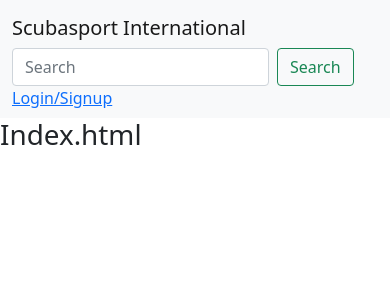
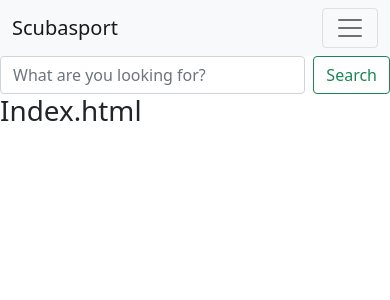
Before and after one commit to dannymagnus/CI_MS5_Ecomm, a Django app: page / in a window 390 px wide. Shown: the top 300 px of the page. Run offline with Django 3.2, Linux system fonts and the light colour scheme; some libraries are stand-ins or nearby versions.

Commit message:
add upper nav bar to base.html(incomplete) and collapse functionality

```diff
--- a/static/css/base.css
+++ b/static/css/base.css
@@ -0,0 +1,9 @@
+@import url("https://cdn.jsdelivr.net/npm/bootstrap-icons@1.8.1/font/bootstrap-icons.css");
+
+.bi-bag{
+    font-size: 1.5em;
+}
+
+.line-height-1halfem{
+    line-height: 1.5em;
+}
--- a/templates/base.html
+++ b/templates/base.html
@@ -37,17 +37,74 @@
     </head>
     <body>
         <header>
-            <nav class="navbar navbar-light bg-light">
+            <nav class="navbar navbar-expand-lg navbar-light bg-light">
                 <div class="container-fluid">
-                  <a class="navbar-brand">Scubasport International</a>
-                  <form class="d-flex">
-                    <input class="form-control me-2" type="search" placeholder="Search" aria-label="Search">
+                  <a class="navbar-brand" href="#">Scubasport</a>
+                  <button class="navbar-toggler" type="button" data-bs-toggle="collapse" data-bs-target="#navbarTogglerDemo02" aria-controls="navbarTogglerDemo02" aria-expanded="false" aria-label="Toggle navigation">
+                    <span class="navbar-toggler-icon"></span>
+                  </button>
+                  <div class="collapse navbar-collapse d-lg-none" id="navbarTogglerDemo02">
+                    <ul class="d-lg-none navbar-nav me-auto mb-2 mb-lg-0">
+                      <li class="nav-item">
+                        <a class="nav-link active" aria-current="page" href="{% url 'home' %}">Home</a>
+                      </li>
+                      <li class="nav-item dropdown">
+                        <a class="nav-link dropdown-toggle" data-bs-toggle="dropdown" href="#" role="button" aria-expanded="false">Shop</a>
+                        <ul class="dropdown-menu">
+                          <li><a class="dropdown-item" href="#">Regulators</a></li>
+                          <li><a class="dropdown-item" href="#">BCDs</a></li>
+                          <li><a class="dropdown-item" href="#">Computers</a></li>
+                          <li><hr class="dropdown-divider"></li>
+                          <li><a class="dropdown-item" href="#">Wetsuits</a></li>
+                          <li><a class="dropdown-item" href="#">Drysuits</a></li>
+                          <li><a class="dropdown-item" href="#">Masks</a></li>
+                          <li><a class="dropdown-item" href="#">Fins</a></li>
+                        </ul>
+                      </li>
+                      <li class="nav-item dropdown">
+                        <a class="nav-link dropdown-toggle" data-bs-toggle="dropdown" href="#" role="button" aria-expanded="false">Learn to Scuba</a>
+                        <ul class="dropdown-menu">
+                          <li><a class="dropdown-item" href="#">Discover Scuba</a></li>
+                          <li><a class="dropdown-item" href="#">Open Wate Diver</a></li>
+                          <li><a class="dropdown-item" href="#">Advanced Diver</a></li>
+                          <li><a class="dropdown-item" href="#">Rescue Diver</a></li>
+                          <li><hr class="dropdown-divider"></li>
+                          <li><a class="dropdown-item" href="#">Become a PADI Pro</a></li>
+                        </ul>
+                      </li>
+                    </ul>
+                    <form class="d-none d-lg-flex mx-auto">
+                      <input class="form-control" type="search" placeholder="What are you looking for?" aria-label="Search">
+                      <button class="btn btn-outline-success" type="submit">Search</button>
+                    </form>
+                    <ul class="navbar-nav me-auto me-lg-1 ms-lg-auto mb-2 mb-lg-0">
+                        <!--Use all allauth in django to manage users and authentication-->
+                        {% if user.is_authenticated %}
+                            <li class="nav-item lg-align-self-lg-center">
+                                <a class="nav-link" href="{% url 'account_logout' %}">Logout</a>
+                            </li>
+                        {% else %}
+                            <li class="nav-item align-self-lg-center">
+                                <a class="nav-link" href="{% url 'account_login' %}">Login/Signup</a>
+                            </li>
+                        {% endif %}
+                        <li class="nav-item">
+                            <a class="nav-link"><i class="bi bi-bag"></i></a>
+                        </li>
+                    </ul>
+                  </div>
+                </div>
+              </nav>
+              <div>
+                <form class="d-lg-none d-flex">
+                    <input class="form-control me-2" type="search" placeholder="What are you looking for?" aria-label="Search">
                     <button class="btn btn-outline-success" type="submit">Search</button>
                   </form>
-                  <a class = "navbar-item">Login/Signup</a>
-                </div>
-              </nav>
+              </div>
         </header>
+        {% if messages %}
+            <div class="message-container"></div>
+        {% endif %}
 
 
     {% block page_header %}
```
Also changed, not shown: db.sqlite3.
